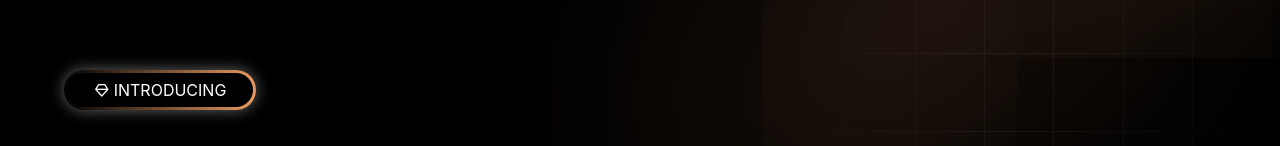
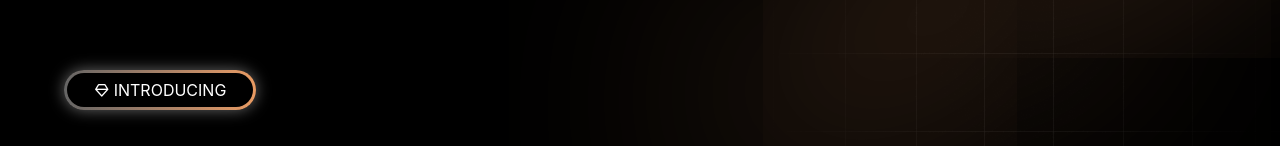
Before and after one commit to MartinsCaique/mcodewebsite, a React (Vite) app: page / in a window 1280 px wide. Shown: the part 197-343 px from the top of the page. Built offline with nearby package versions, Linux system fonts and the light colour scheme.

Commit message:
Add Spline integration and update dependencies for 3D rendering

```diff
--- a/package.json
+++ b/package.json
@@ -11,6 +11,8 @@
   },
   "dependencies": {
     "@boxicons/react": "^1.0.3",
+    "@splinetool/react-spline": "^4.1.0",
+    "@splinetool/runtime": "^2.0.5",
     "@tailwindcss/vite": "^4.3.3",
     "boxicons": "^2.1.4",
     "react": "^19.2.8",
--- a/src/components/Hero.jsx
+++ b/src/components/Hero.jsx
@@ -1,5 +1,6 @@
 import React from 'react'
 import 'boxicons/css/boxicons.min.css';
+import Spline from '@splinetool/react-spline';
 
 export const Hero = () => {
   return (
@@ -7,7 +8,7 @@ export const Hero = () => {
 
         <div className="max-w-xl ml-[5%] z-10 mt-[90%] md:mt-[60%] lg:mt-0">
             {/* Tag with box-with gradient border */}
-            <div className="relative w-[95%] sm:w-48 h-10 bg-linear-to-r from[#656565] to-[#e99b63] shadow-[0_0_15px_rgba(255,255,255,0.4)] rounded-full">
+            <div className="relative w-[95%] sm:w-48 h-10 bg-linear-to-r from-[#656565] to-[#e99b63] shadow-[0_0_15px_rgba(255,255,255,0.4)] rounded-full">
                 <div className="absolute inset-0.75 bg-black rounded-full flex items-center justify-center gap-1">
                     <i class='bx bx-diamond'></i>
                     INTRODUCING
@@ -38,7 +39,7 @@ export const Hero = () => {
         </div>
 
         {/* 3d Robot */}
-
+        <Spline className='absolute lg:top-0 top-[-20%] bottom-0 lg:left-[25%] sm:left-[2%] h-full' scene="https://prod.spline.design/eIIeUnArLdqhLFb2/scene.splinecode" />
     </main>
   )
 }
```
Also changed, not shown: 1 other file (tests, documents, lock files or other folders).
